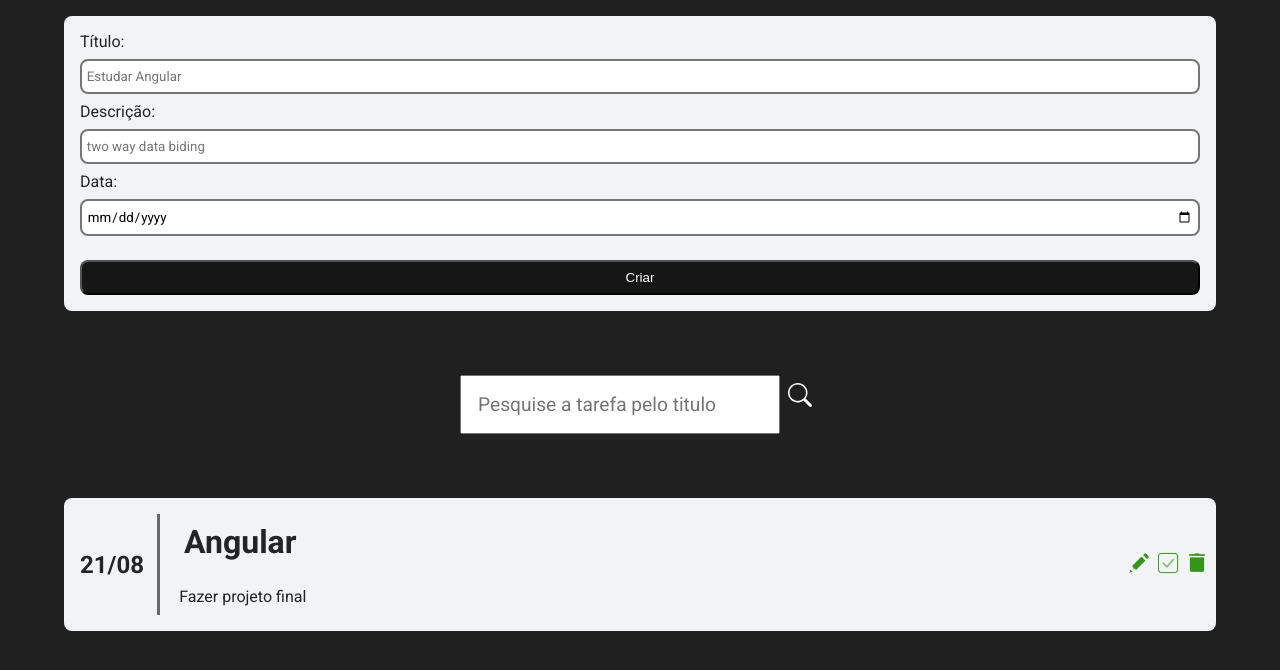
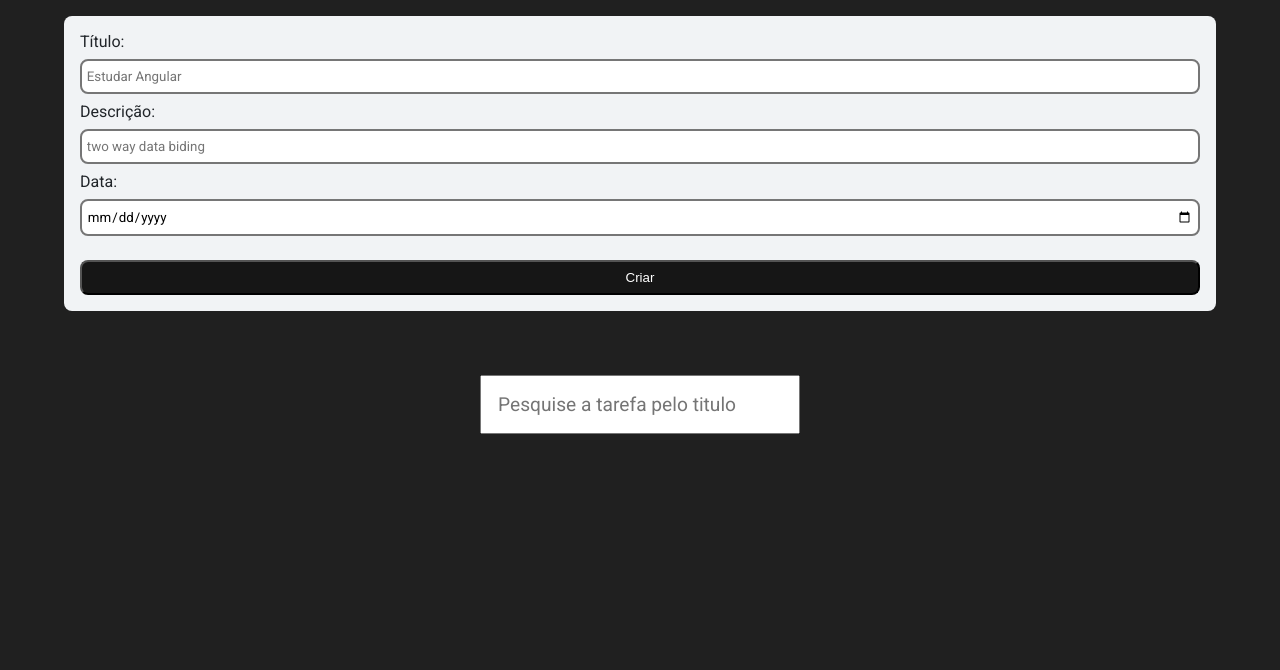
Before and after one commit to Octavio-Massaro/projeto_final_modulo2, a plain HTML site: page index.html in a window 1280 px wide. Drawn offline with Linux system fonts and the light colour scheme.

Commit message:
arrumando o comentario

```diff
--- a/index.html
+++ b/index.html
@@ -36,24 +36,12 @@
       <button id="btn-new-task">Criar</button>
     </form>
 
-    <div class="search">
-      <input
-        type="search"
-        id="search-bar"
-        placeholder="Pesquise a tarefa pelo titulo"
-      />
-      <label for="search-bar" id="label-bar"
-        ><svg
-          xmlns="http://www.w3.org/2000/svg"
-          fill="currentColor"
-          class="bi bi-search"
-          viewBox="0 0 16 16"
-        >
-          <path
-            d="M11.742 10.344a6.5 6.5 0 1 0-1.397 1.398h-.001c.03.04.062.078.098.115l3.85 3.85a1 1 0 0 0 1.415-1.414l-3.85-3.85a1.007 1.007 0 0 0-.115-.1zM12 6.5a5.5 5.5 0 1 1-11 0 5.5 5.5 0 0 1 11 0z"
-          /></svg
-      ></label>
-    </div>
+    <input
+      class="search"
+      type="search"
+      id="search-bar"
+      placeholder="Pesquise a tarefa pelo titulo"
+    />
 
     <div class="content--body">
       <ul id="to-do-list">
--- a/style.css
+++ b/style.css
@@ -87,16 +87,8 @@ body {
   text-align: justify;
 }
 
+
 .search {
-  display: flex;
-}
-
-.search label svg {
-  padding: 0.5rem;
-  width: 2.5rem;
-}
-
-.search input {
   width: 20rem;
   padding: 1rem;
   font-size: 1.2rem;
--- a/to-do-list-project.js
+++ b/to-do-list-project.js
@@ -1,18 +1,11 @@
 // escopo global
 const lista_tarefas = [
-  {
-    id: 0,
-    titulo: "Angular",
-    data: "21/08",
-    descricao: "Fazer projeto final",
-    concluido: false,
-  },
   // {
-  //   id: 2,
-  //   titulo: "2ngular",
+  //   id: 0,
+  //   titulo: "Angular",
   //   data: "21/08",
-  //   descricao: "Fazer projeto individual",
-  //   concluido: true,
+  //   descricao: "Fazer projeto final",
+  //   concluido: false,
   // },
 ];
 
@@ -48,46 +41,9 @@ function criaListaTarefas() {
     h1.innerText = titulo;
     div_texto.appendChild(h1);
 
-    // h1.addEventListener("click", editarTitulo);
-    // function editarTitulo() {
-    //   const inputTitulo = document.createElement("input");
-    //   inputTitulo.type = "text";
-    //   inputTitulo.value = titulo;
-    //   inputTitulo.classList.add("inputEditTitulo");
-    //   div_texto.replaceChild(inputTitulo, h1);
-    //   inputTitulo.focus();
-    //   inputTitulo.addEventListener("keydown", (tecla) => {
-    //     if (tecla.key === "Enter") {
-    //       const novoTitulo = inputTitulo.value;
-    //       lista_tarefas.find((item) => item.id === id).titulo = novoTitulo;
-    //       criaListaTarefas();
-    //     }
-    //   });
-    // }
-
     const p = document.createElement("p");
     p.innerText = descricao;
     div_texto.appendChild(p);
-
-    // p.addEventListener("click", editarDescricao);
-
-    // function editarDescricao() {
-    //   const inputP = document.createElement("input");
-    //   inputP.type = "text";
-    //   inputP.value = descricao;
-    //   inputP.classList.add("inputEditP");
-    //   div_texto.replaceChild(inputP, p);
-
-    //   inputP.focus();
-
-    //   inputP.addEventListener("keydown", (tecla) => {
-    //     if (tecla.key === "Enter") {
-    //       const novoP = inputP.value;
-    //       lista_tarefas.find((item) => item.id === id).descricao = novoP;
-    //       criaListaTarefas();
-    //     }
-    //   });
-    // }
 
     const div_btn = document.createElement("div");
     div_btn.classList.add("botoes");
```
